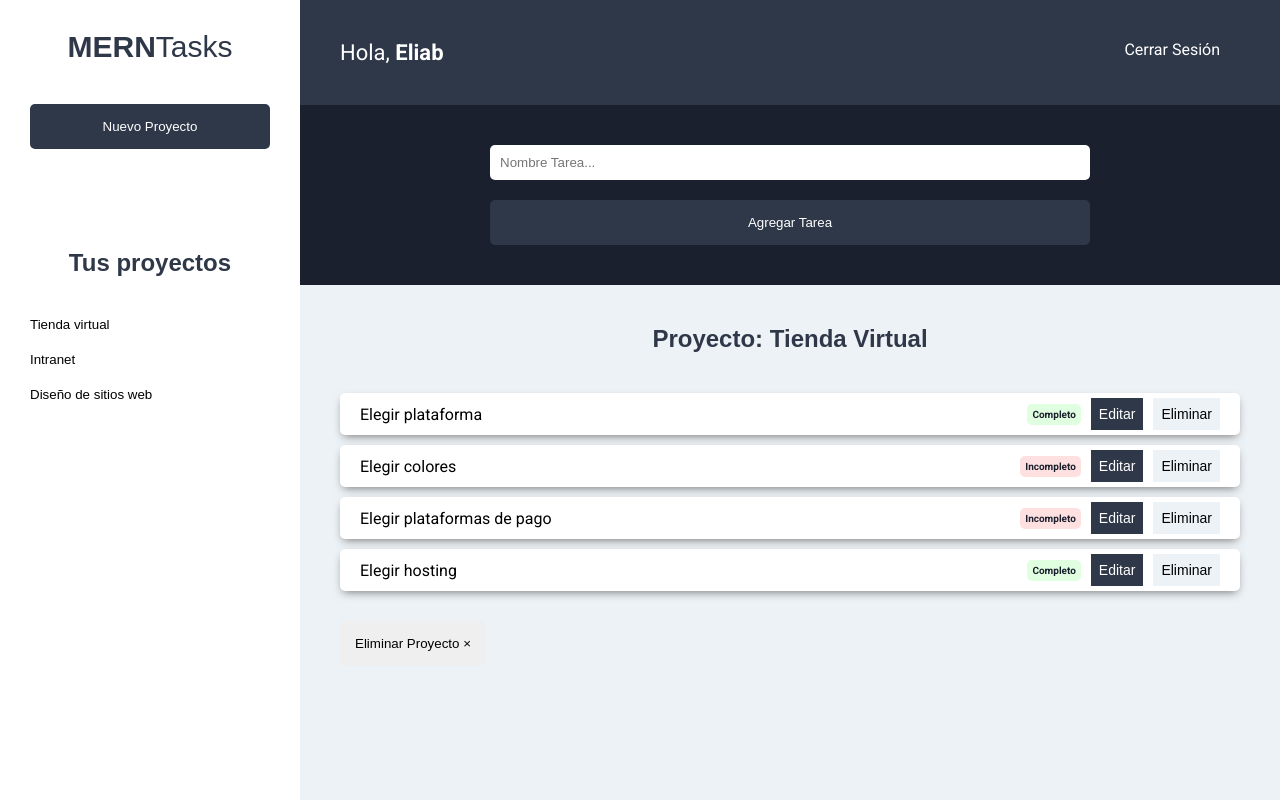
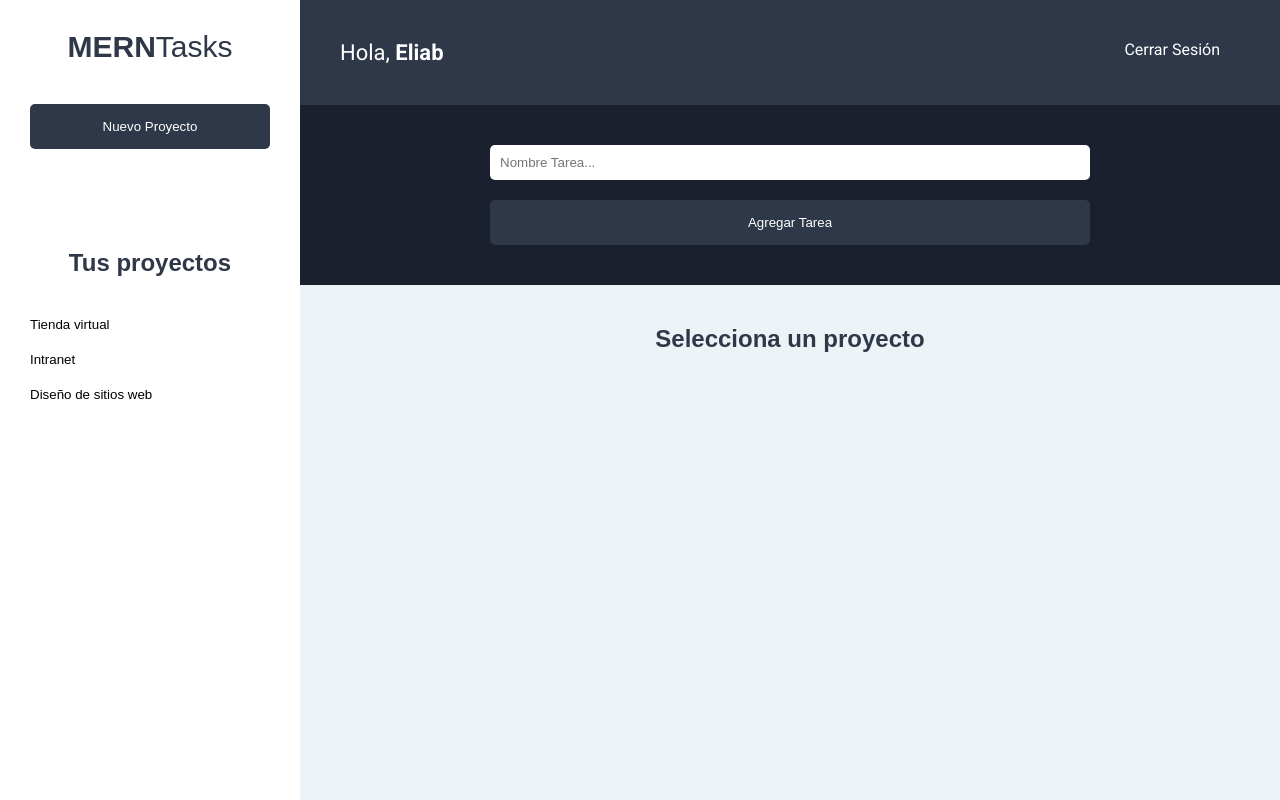
Before and after one commit to EliabLM/gestor-proyectos, a React (Create React App) app in the folder frontend/: page /proyectos in a window 1280 px wide. Built offline with nearby package versions, Linux system fonts and the light colour scheme.

Commit message:
Agrega condicional para mostrar el nombre del proyecto

```diff
--- a/frontend/src/components/tareas/ListadoTareas.js
+++ b/frontend/src/components/tareas/ListadoTareas.js
@@ -1,7 +1,17 @@
-import React, { Fragment } from 'react';
+import React, { Fragment, useContext } from 'react';
 import Tarea from './Tarea';
+import proyectoContext from '../../Context/proyectos/proyectoContext';
 
 const ListadoTareas = () => {
+	const proyectosContext = useContext(proyectoContext);
+	const { proyecto } = proyectosContext;
+
+	// Si no hay proyecto seleccionado
+	if (!proyecto) return <h2>Selecciona un proyecto</h2>;
+
+	// Array destructuring para extraer el proyecto actual
+	const [proyectoActual] = proyecto;
+
 	const tareasProyecto = [
 		{ nombre: 'Elegir plataforma', estado: true },
 		{ nombre: 'Elegir colores', estado: false },
@@ -11,7 +21,7 @@ const ListadoTareas = () => {
 
 	return (
 		<Fragment>
-			<h2>Proyecto: Tienda Virtual</h2>
+			<h2>Proyecto: {proyectoActual.nombre}</h2>
 			<ul>
 				{tareasProyecto.length === 0 ? (
 					<li className="tarea">
```
